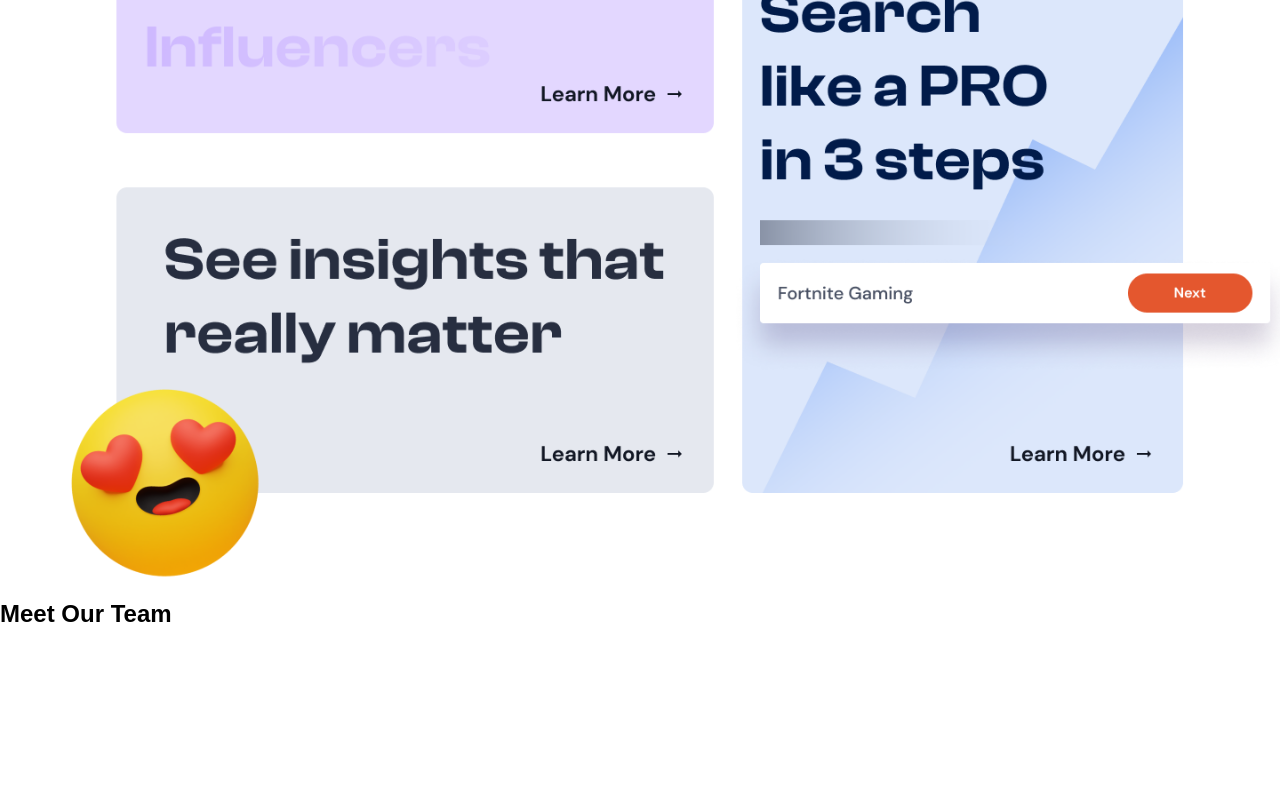
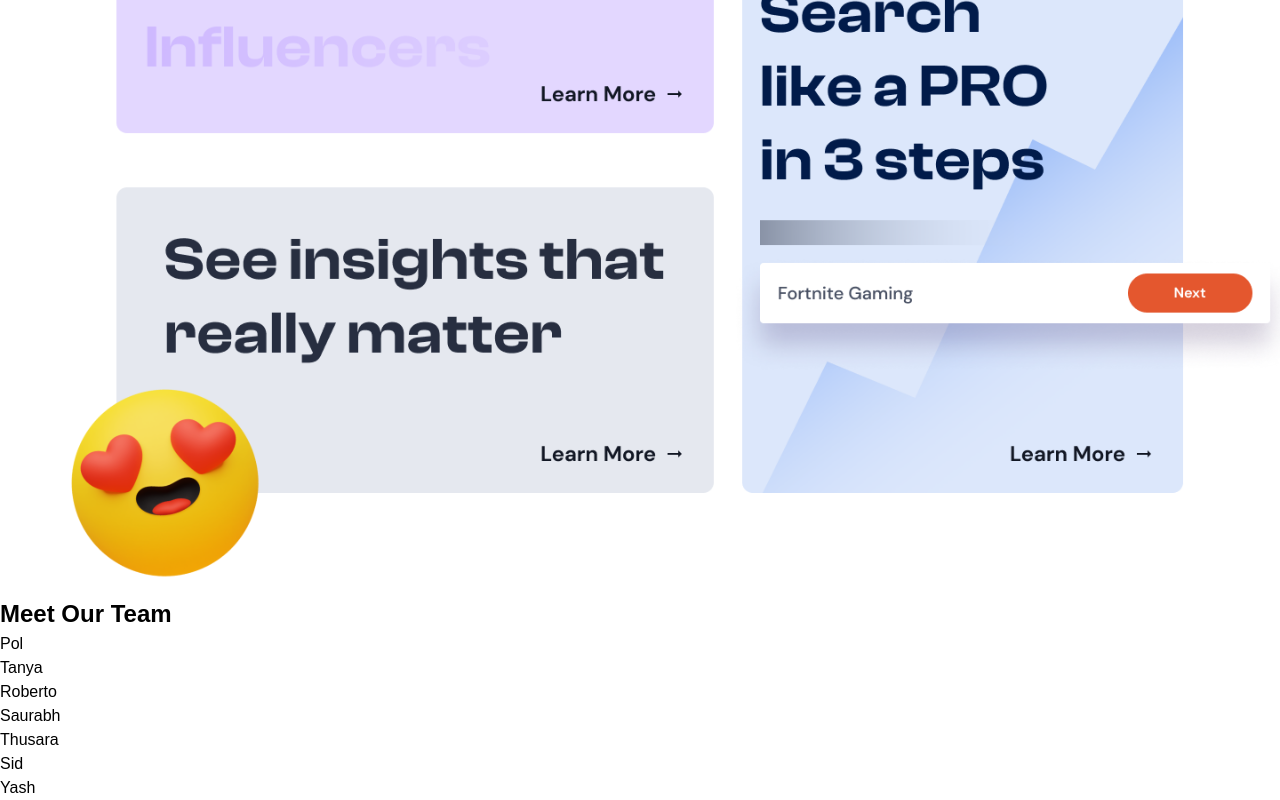
Before and after one commit to OctoPol7/InfluenSeach-by-Mars, a React (Create React App) app: page /creator in a window 1280 px wide. Shown: the part 1622-2422 px from the top of the page. Before the commit the page ends 2254 px from the top, so only its background shows below. Built offline with nearby package versions, Linux system fonts and the light colour scheme.

Commit message:
Cardimage

```diff
--- a/src/Landing/Cardimage.js
+++ b/src/Landing/Cardimage.js
@@ -0,0 +1,16 @@
+import React from "react";
+
+const Cardimage = (props) => {
+  return (
+    <div className="cards">
+      <div class="card">Pol</div>
+      <div class="card">Tanya</div>
+      <div class="card">Roberto</div>
+      <div class="card">Saurabh</div>
+      <div class="card">Thusara</div>
+      <div class="card">Sid</div>
+      <div class="card">Yash</div>
+    </div>
+  );
+};
+export default Cardimage;
--- a/src/Landing/Team.js
+++ b/src/Landing/Team.js
@@ -1,9 +1,13 @@
 import React from "react";
+import Cardimage from "./Cardimage.js";
 
 const Team = (props) => {
   return (
     <div>
-      <h2>Meet Our Team</h2>
+      <div>
+        <h2>Meet Our Team</h2>
+      </div>
+      <Cardimage />
     </div>
   );
 };
```
